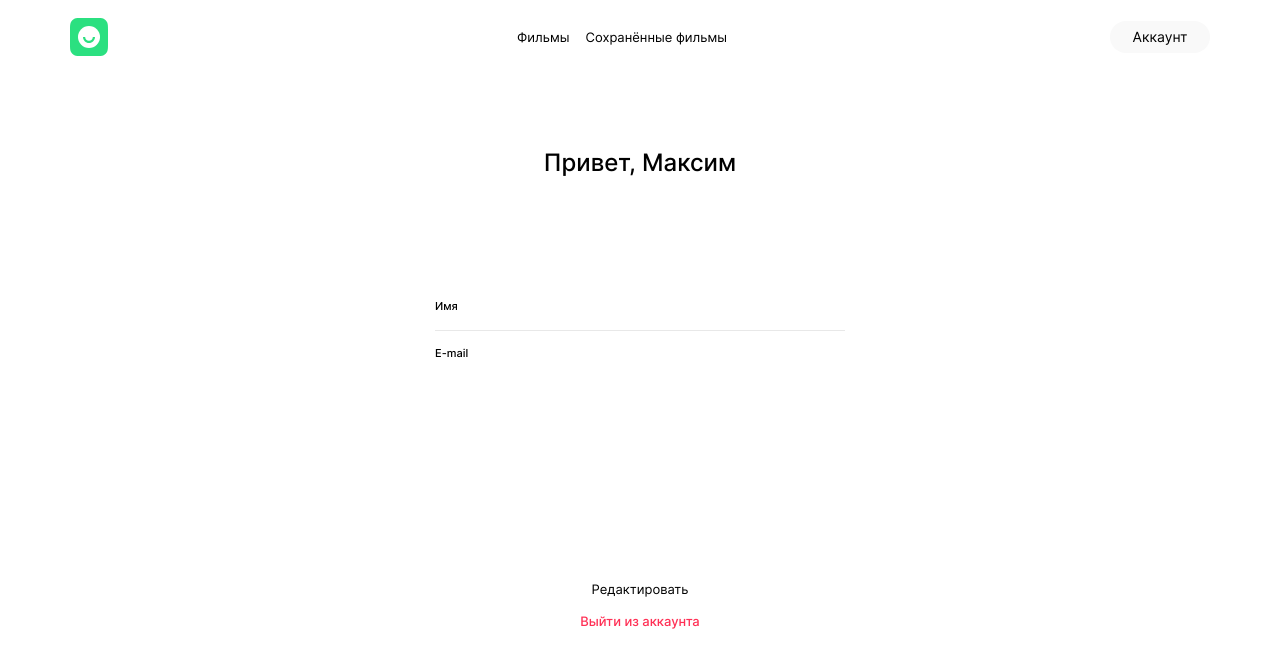
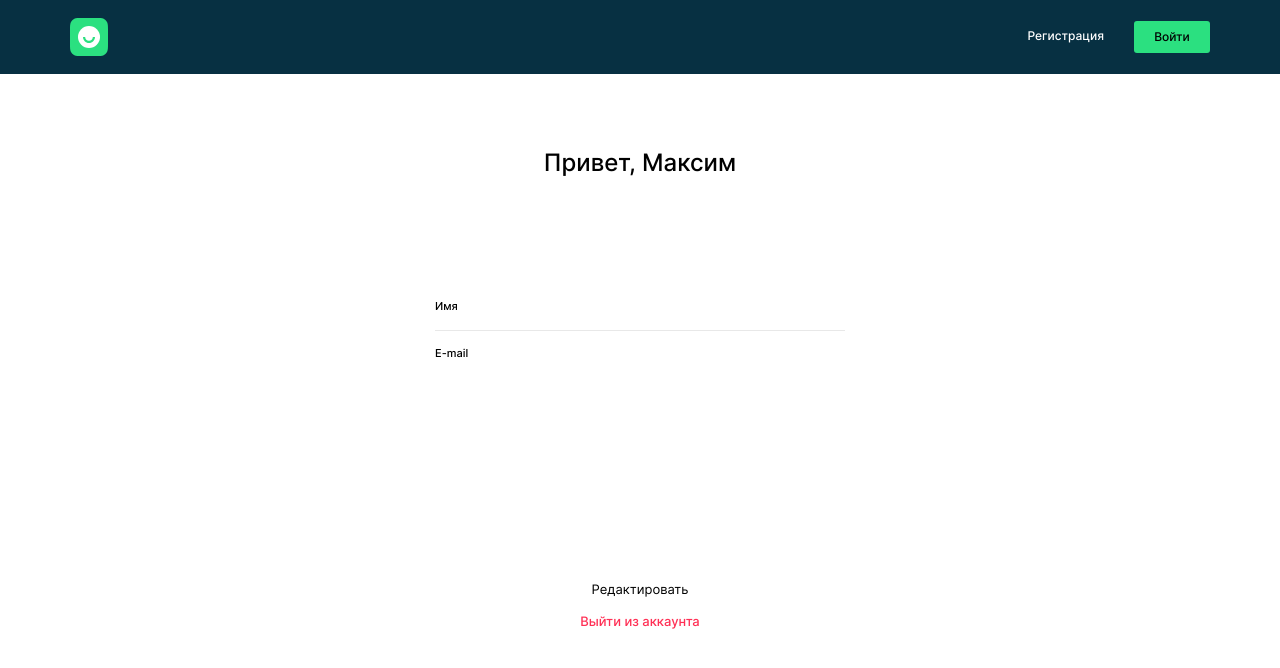
Before and after one commit to maximka76667/movies-explorer-frontend, a React (Create React App) app: page /profile in a window 1280 px wide. Shown: the top 668 px of the page. Built offline with nearby package versions, Linux system fonts and the light colour scheme.

Commit message:
добавил хедеру зависимость цвета от авторизации

```diff
--- a/src/components/App/App.js
+++ b/src/components/App/App.js
@@ -134,16 +134,16 @@ function App(props) {
             <Login onLogin={handleLogin} />
           </Route>
           <Route path="/" exact>
-            <Main />
+            <Main loggedIn={loggedIn} />
           </Route>
           <Route path="/profile" exact>
-            <Profile onLogout={handleLogout} />
+            <Profile loggedIn={loggedIn} onLogout={handleLogout} />
           </Route>
           <Route path="/movies" exact>
-            <Movies onSearch={handleSearch} />
+            <Movies loggedIn={loggedIn} onSearch={handleSearch} />
           </Route>
           <Route path="/saved-movies" exact>
-            <SavedMovies onSearch={handleSearch} />
+            <SavedMovies loggedIn={loggedIn} onSearch={handleSearch} />
           </Route>
           <Route path="/">
             <NotFound />
--- a/src/components/Header/Header.css
+++ b/src/components/Header/Header.css
@@ -5,6 +5,11 @@
   z-index: 1;
   padding: 18px 70px;
   position: relative;
+  background-color: #073042;
+}
+
+.header_logged-in {
+  background-color: #fff;
 }
 
 @media (max-width: 800px) {
--- a/src/components/Header/Header.js
+++ b/src/components/Header/Header.js
@@ -30,9 +30,9 @@ function Header(props) {
   // }, [])
 
   return (
-    <header className="header">
+    <header className={`header ${props.loggedIn ? "header_logged-in" : ''}`}>
       <Logo />
-      <Navigation isMenuOpen={isMenuOpen} toggleMenu={toggleMenu} />
+      <Navigation loggedIn={props.loggedIn} isMenuOpen={isMenuOpen} toggleMenu={toggleMenu} />
     </header>
   )
 }
--- a/src/components/Hero/Hero.js
+++ b/src/components/Hero/Hero.js
@@ -6,7 +6,7 @@ import Promo from "../Promo/Promo";
 function Hero(props) {
   return (
     <div className="hero">
-      <Header />
+      <Header loggedIn={props.loggedIn} />
       <Promo />
       <NavTab />
     </div>
--- a/src/components/Main/Main.js
+++ b/src/components/Main/Main.js
@@ -9,7 +9,7 @@ import Footer from '../Footer/Footer';
 function Main(props) {
   return (
     <>
-      <Hero />
+      <Hero loggedIn={props.loggedIn} />
       <main className="main">
         <AboutProject />
         <Techs />
--- a/src/components/Movies/Movies.js
+++ b/src/components/Movies/Movies.js
@@ -7,7 +7,7 @@ import Footer from '../Footer/Footer';
 function Movies(props) {
   return (
     <>
-      <Header />
+      <Header loggedIn={props.loggedIn} />
       <main className="movies">
         <SearchForm onSubmit={props.handleSearch} />
         <MoviesCardList isSearching={props.isSearching} isNotFound={props.isNotFound} cardList={props.cardList} />
--- a/src/components/Navigation/Navigation.js
+++ b/src/components/Navigation/Navigation.js
@@ -4,12 +4,10 @@ import { useLocation } from 'react-router';
 import React from 'react';
 
 function Navigation(props) {
-  const location = useLocation();
-
   return (
     <>
       {
-        location.pathname !== '/' ?
+        props.loggedIn ?
           (
             <nav className={`nav ${props.isMenuOpen ? 'nav_open' : ''} nav_with-menu`}>
               <div className="nav__burger-icon" onClick={props.toggleMenu}></div>
--- a/src/components/Profile/Profile.js
+++ b/src/components/Profile/Profile.js
@@ -26,7 +26,7 @@ function Profile(props) {
 
   return (
     <>
-      <Header />
+      <Header loggedIn={props.loggedIn} />
       <div className="profile">
         <h1 className="profile__greeting">Привет, Максим</h1>
         <div className="profile__content">
--- a/src/components/SavedMovies/SavedMovies.js
+++ b/src/components/SavedMovies/SavedMovies.js
@@ -11,7 +11,7 @@ function SavedMovies(props) {
 
   return (
     <>
-      <Header />
+      <Header loggedIn={props.loggedIn} />
       <main className="saved-movies">
         <SearchForm onSubmit={props.handleSearch} />
         <MoviesCardList isSearching={props.isSearching} cardList={props.cardList} isNotFound={props.isNotFound} />
```
